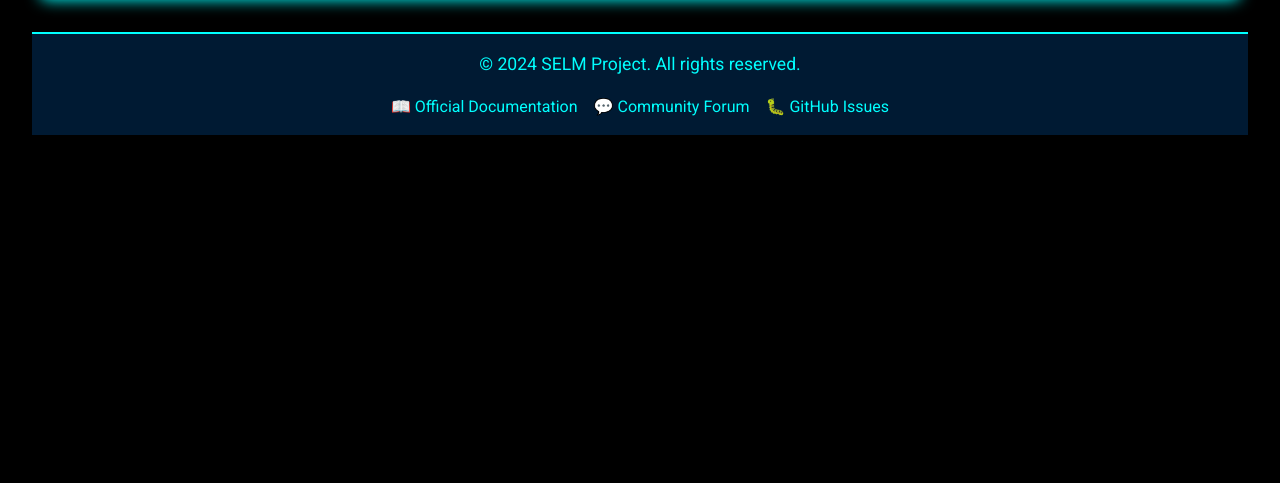
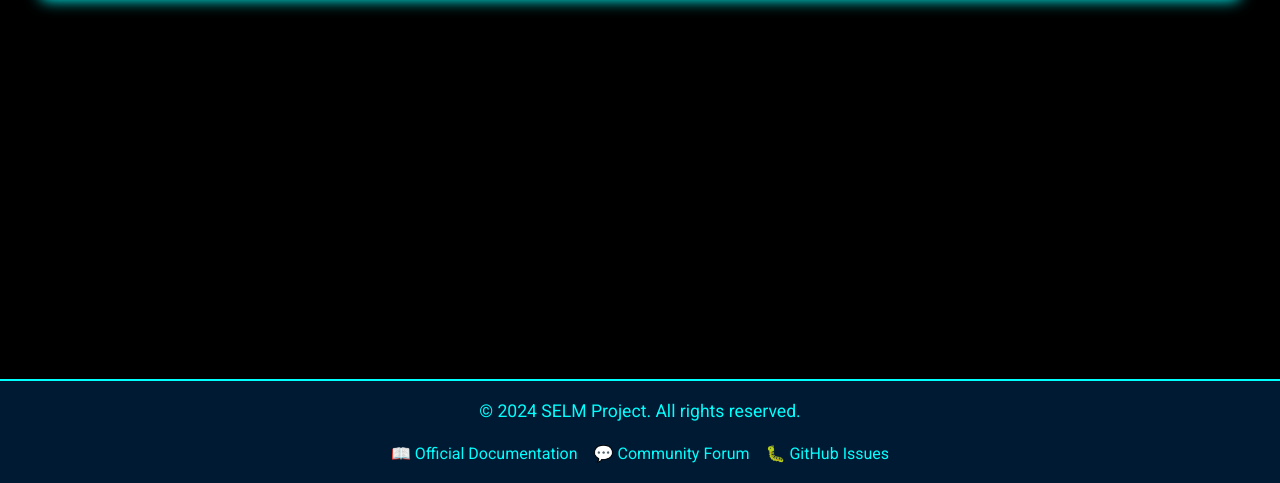
Before and after one commit to BatmanRobinJokers/selm, a plain HTML site: page index.html in a window 1280 px wide. Shown: the part 317-800 px from the top of the page. Drawn offline with Linux system fonts and the light colour scheme.

Commit message:
Update styles.css

```diff
--- a/assets/css/styles.css
+++ b/assets/css/styles.css
@@ -178,11 +178,16 @@ input[type="text"]:focus, input[type="email"]:focus {
 
 /* Footer */
 footer {
+    position: fixed; /* Fixed position */
+    bottom: 0; /* Stick to the bottom */
+    left: 0; /* Align to the left */
+    width: 100%; /* Full width */
     text-align: center; /* Center the footer content */
     padding: 1rem;
     background-color: #001a33;
     border-top: 2px solid #00ffff;
     color: #00ffff;
+    z-index: 1000; /* Ensure it stays above other content */
 }
 
 .footer-links {
```
